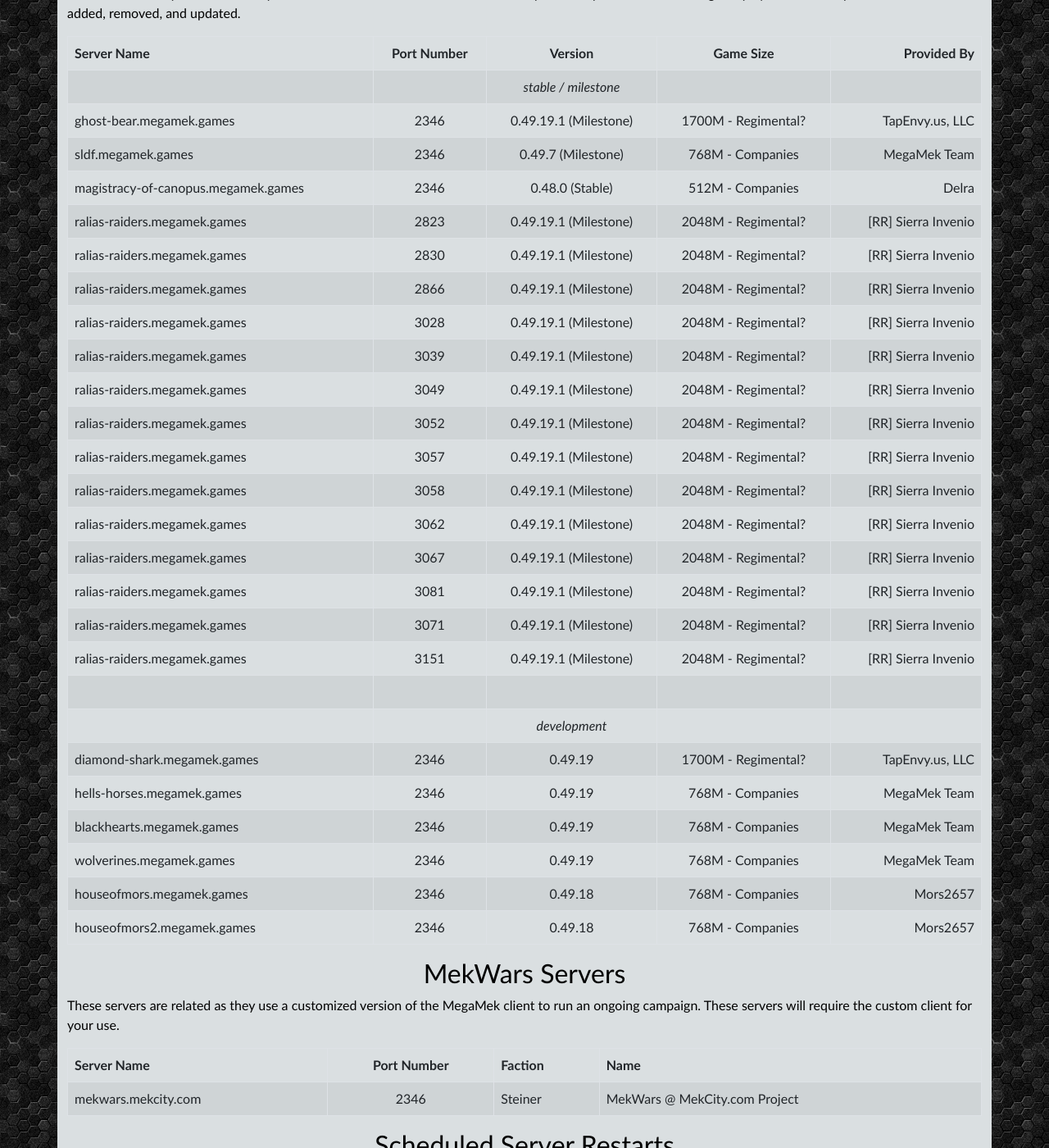
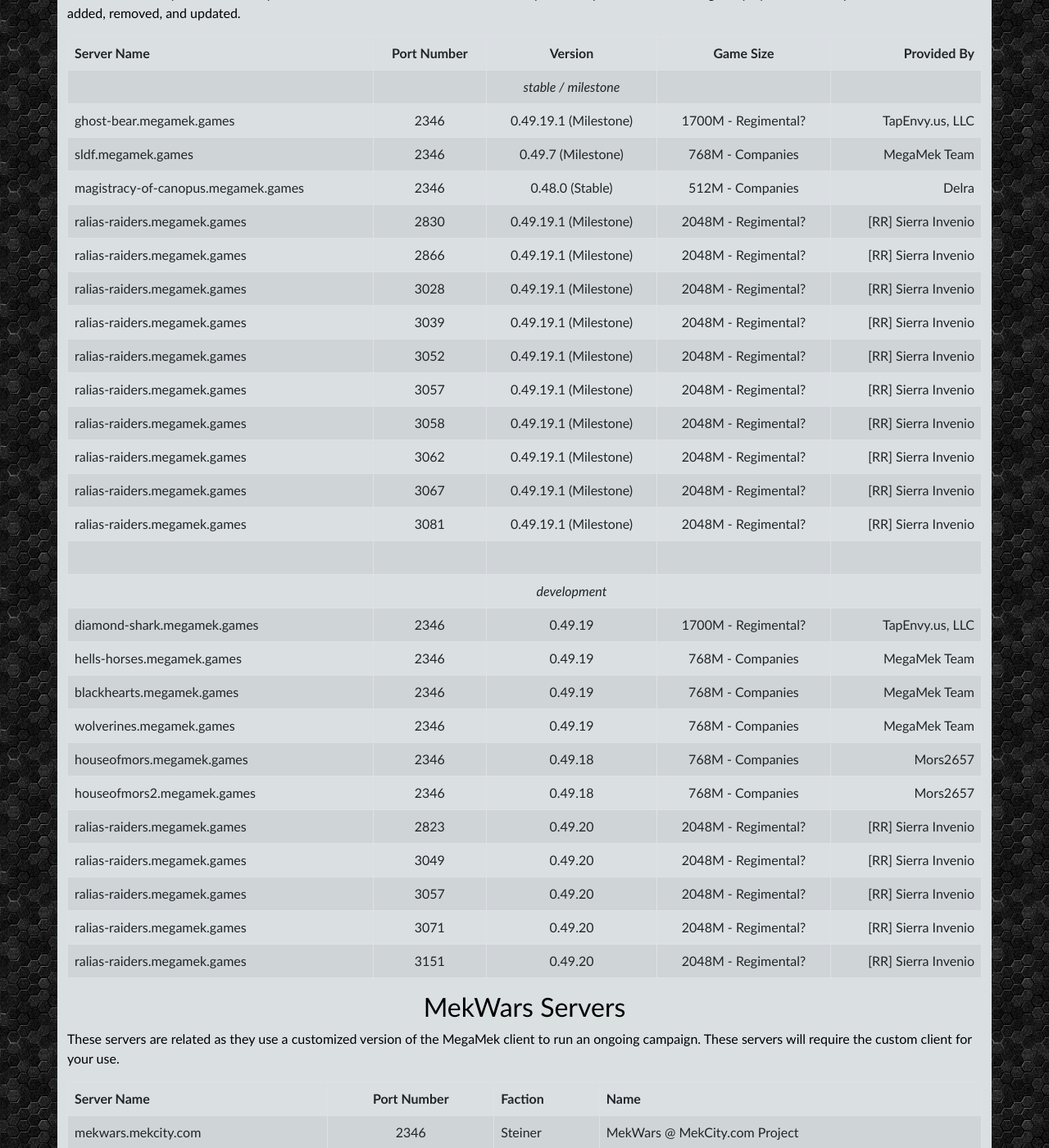
Before and after one commit to rjhancock/megamek-games, a Jekyll site: the page built from index.md, in a window 1280 px wide and 1400 px high, scrolled down 624 px. Shown: the whole window at 82% size. Built offline with Jekyll 4.4.1, drawn with Linux system fonts in a browser that asks for light colours; nearby versions of some CDN libraries; our own code applies the rules of GitHub Pages for plain Markdown files.

Commit message:
Update index.md
Updated RR Servers 2823, 3049, 3057, 3071, and 3151 to Development 0.49.20

```diff
--- a/index.md
+++ b/index.md
@@ -21,20 +21,16 @@
 |ghost-bear.megamek.games            |2346|0.49.19.1 (Milestone)|1700M - Regimental? |TapEnvy.us, LLC|
 |sldf.megamek.games                  |2346|0.49.7 (Milestone)|768M - Companies    |MegaMek Team|
 |magistracy-of-canopus.megamek.games |2346|0.48.0 (Stable)|512M - Companies    |Delra|
-|ralias-raiders.megamek.games        |2823|0.49.19.1 (Milestone)|2048M - Regimental? |[RR] Sierra Invenio|
 |ralias-raiders.megamek.games        |2830|0.49.19.1 (Milestone)|2048M - Regimental? |[RR] Sierra Invenio|
 |ralias-raiders.megamek.games        |2866|0.49.19.1 (Milestone)|2048M - Regimental? |[RR] Sierra Invenio|
 |ralias-raiders.megamek.games        |3028|0.49.19.1 (Milestone)|2048M - Regimental? |[RR] Sierra Invenio|
 |ralias-raiders.megamek.games        |3039|0.49.19.1 (Milestone)|2048M - Regimental? |[RR] Sierra Invenio|
-|ralias-raiders.megamek.games        |3049|0.49.19.1 (Milestone)|2048M - Regimental? |[RR] Sierra Invenio|
 |ralias-raiders.megamek.games        |3052|0.49.19.1 (Milestone)|2048M - Regimental? |[RR] Sierra Invenio|
 |ralias-raiders.megamek.games        |3057|0.49.19.1 (Milestone)|2048M - Regimental? |[RR] Sierra Invenio|
 |ralias-raiders.megamek.games        |3058|0.49.19.1 (Milestone)|2048M - Regimental? |[RR] Sierra Invenio|
 |ralias-raiders.megamek.games        |3062|0.49.19.1 (Milestone)|2048M - Regimental? |[RR] Sierra Invenio|
 |ralias-raiders.megamek.games        |3067|0.49.19.1 (Milestone)|2048M - Regimental? |[RR] Sierra Invenio|
 |ralias-raiders.megamek.games        |3081|0.49.19.1 (Milestone)|2048M - Regimental? |[RR] Sierra Invenio|
-|ralias-raiders.megamek.games        |3071|0.49.19.1 (Milestone)|2048M - Regimental? |[RR] Sierra Invenio|
-|ralias-raiders.megamek.games        |3151|0.49.19.1 (Milestone)|2048M - Regimental? |[RR] Sierra Invenio|
 ||||||
 |||*development*|||
 |diamond-shark.megamek.games  |2346|0.49.19|1700M - Regimental? |TapEnvy.us, LLC|
@@ -43,6 +39,11 @@
 |wolverines.megamek.games     |2346|0.49.19|768M - Companies    |MegaMek Team|
 |houseofmors.megamek.games    |2346|0.49.18|768M - Companies    |Mors2657|
 |houseofmors2.megamek.games   |2346|0.49.18|768M - Companies    |Mors2657|
+|ralias-raiders.megamek.games |2823|0.49.20|2048M - Regimental? |[RR] Sierra Invenio|
+|ralias-raiders.megamek.games |3049|0.49.20|2048M - Regimental? |[RR] Sierra Invenio|
+|ralias-raiders.megamek.games |3057|0.49.20|2048M - Regimental? |[RR] Sierra Invenio|
+|ralias-raiders.megamek.games |3071|0.49.20|2048M - Regimental? |[RR] Sierra Invenio|
+|ralias-raiders.megamek.games |3151|0.49.20|2048M - Regimental? |[RR] Sierra Invenio|
 
 ## MekWars Servers
 
```
